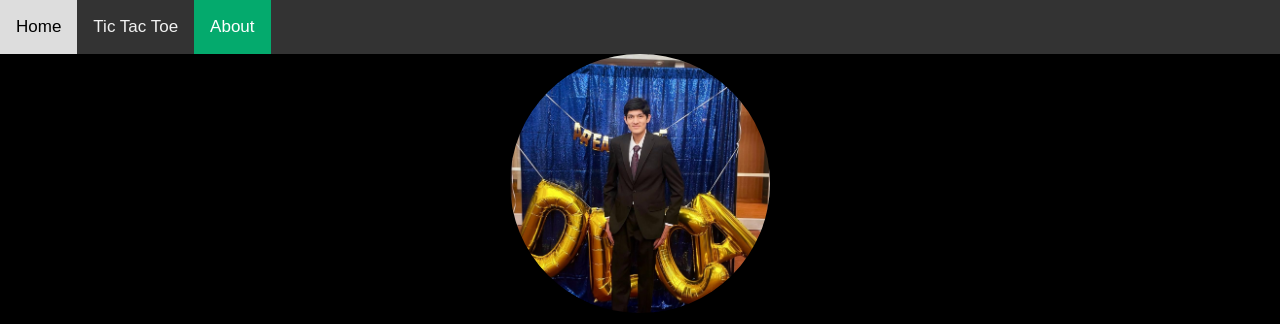
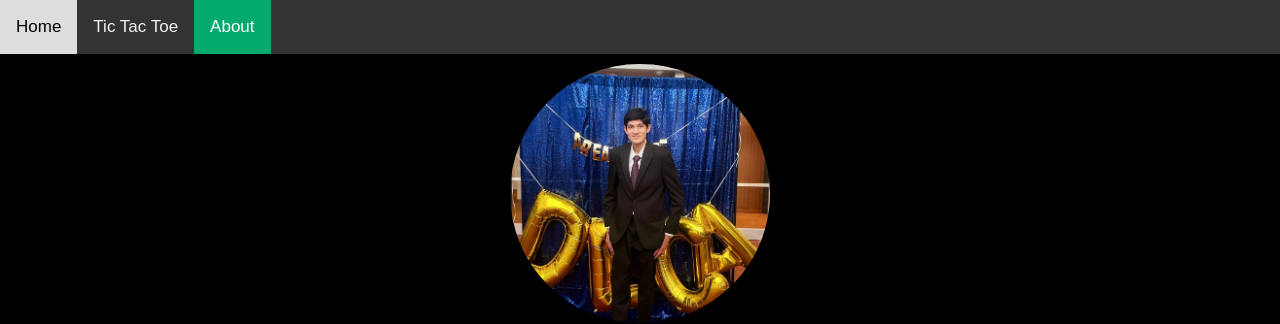
Before and after one commit to ehaabd/ehaabd.github.io, a plain HTML site: page about.html in a window 1280 px wide. Shown: the top 324 px of the page. Drawn offline with Linux system fonts and the light colour scheme; a web font is replaced by a local one.

Commit message:
minor changes

```diff
--- a/about.html
+++ b/about.html
@@ -15,6 +15,7 @@
     </div>
 </head>
 <body style="background-color:black">
+    <span style="display:block; height: 10"></span>
     <div class="centerabout">
         <img src="clown.jpg" alt="Me" class="centerabout">
     </div>
```
Also changed, not shown: tic-tac-toe.html (+0 -8 lines).
